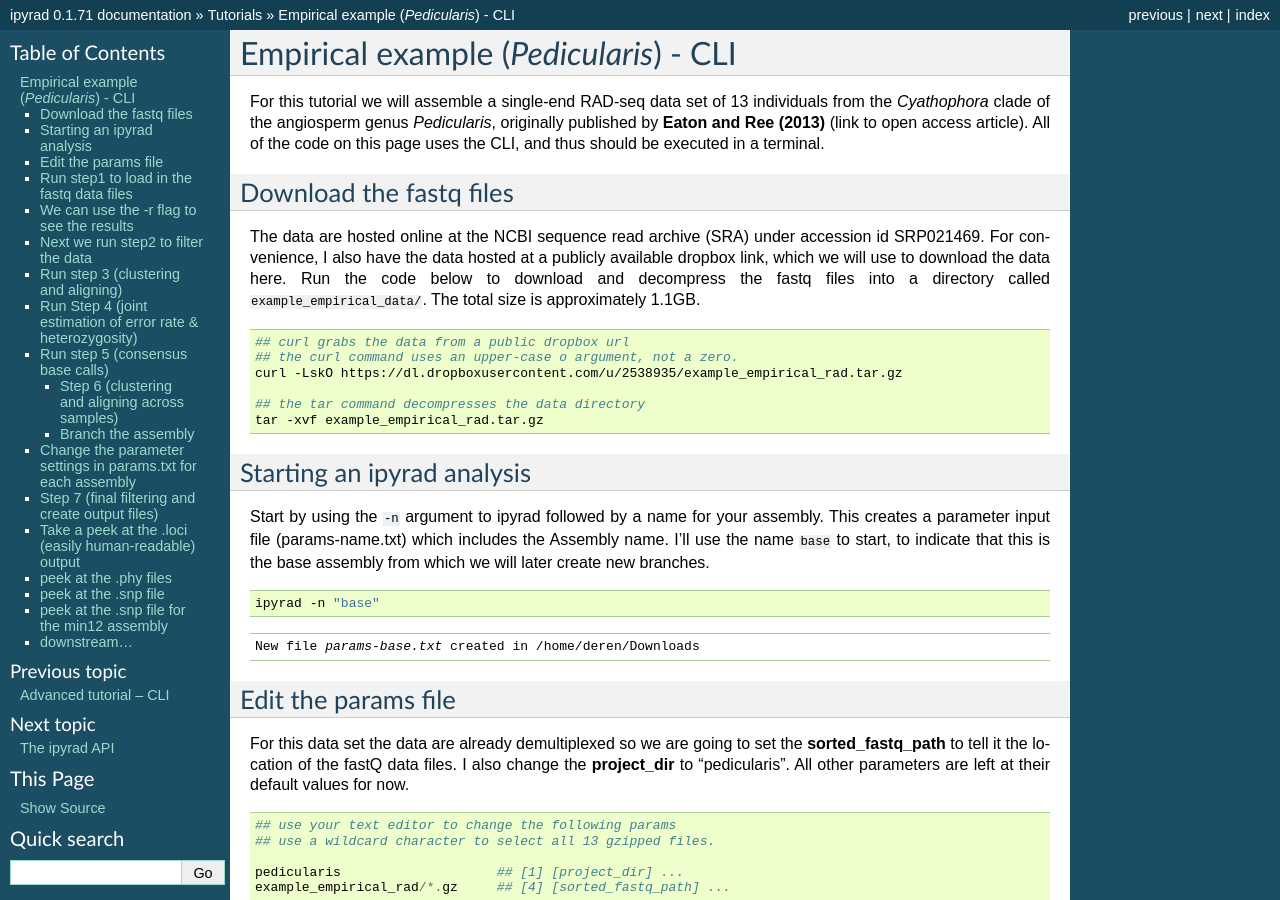
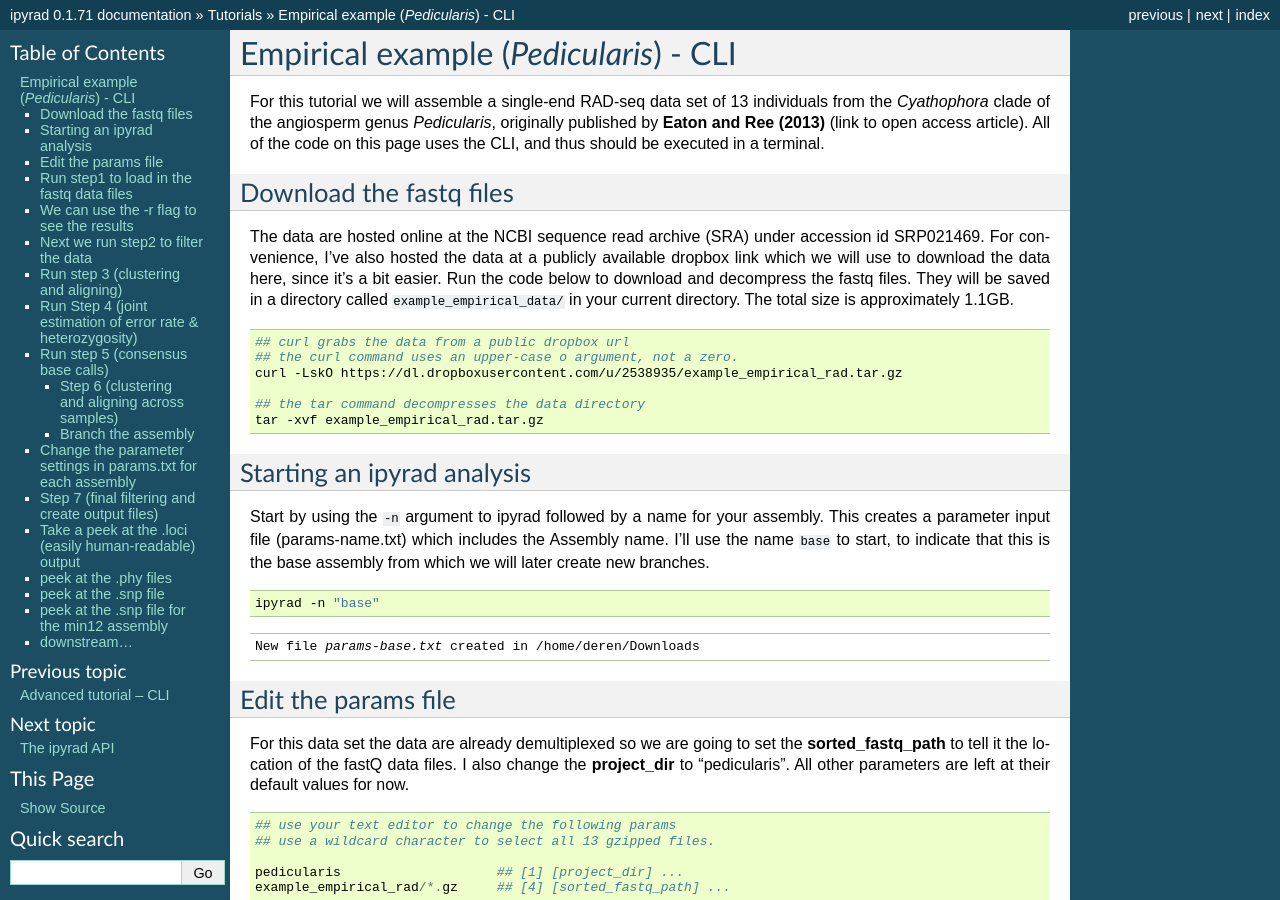
Before and after one commit to dereneaton/ipyrad, a Sphinx documentation site: the page built from docs/pedicularis_cli.rst, in a window 1280 px wide and 900 px high. Built offline with Sphinx 7.4.7, drawn with Linux system fonts in a browser that asks for light colours; pages that are not in the unit, such as notebooks, are missing from menus; the version number is read from the project's files by our own code.

Commit message:
docs update

```diff
--- a/docs/pedicularis_cli.rst
+++ b/docs/pedicularis_cli.rst
@@ -17,10 +17,11 @@ on this page uses the CLI, and thus should be executed in a terminal.
 Download the fastq files
 ~~~~~~~~~~~~~~~~~~~~~~~~
 The data are hosted online at the NCBI sequence read archive (SRA) under
-accession id SRP021469. For convenience, I also have the data hosted at a
-publicly available dropbox link, which we will use to download the data here.
-Run the code below to download and decompress the fastq files
-into a directory called ``example_empirical_data/``.
+accession id SRP021469. For convenience, I've also hosted the data at a
+publicly available dropbox link which we will use to download the data here,
+since it's a bit easier. Run the code below to download and decompress
+the fastq files. They will be saved in a directory called
+``example_empirical_data/`` in your current directory.
 The total size is approximately 1.1GB.
 
 .. code:: bash
```
